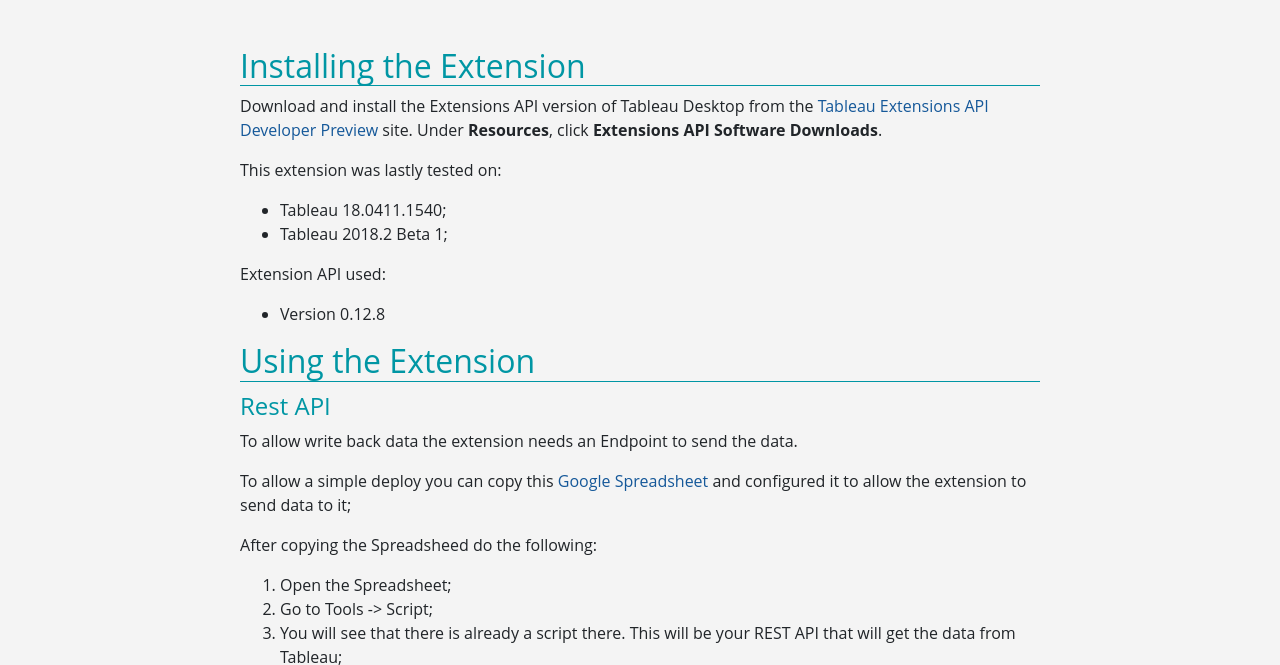
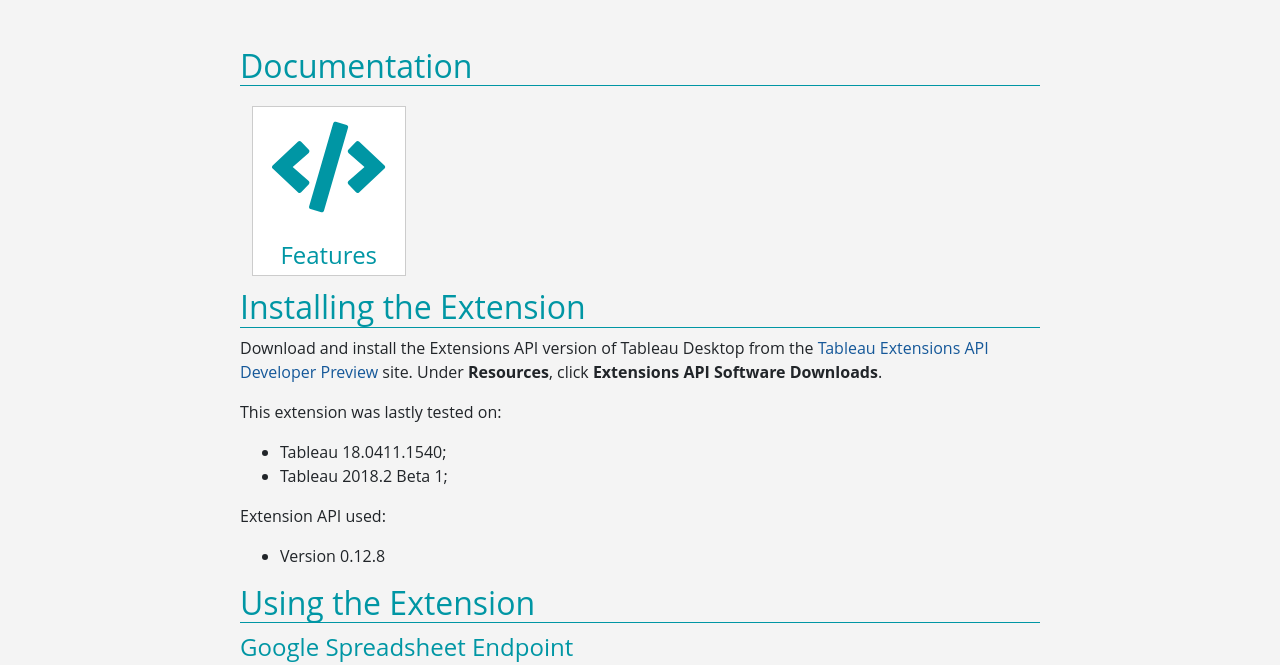
Before and after one commit to xpandit/tableau_write-back_extension, a plain HTML site: page index.html in a window 1280 px wide. Shown: the part 177-842 px from the top of the page. Drawn offline with nearby package versions, Linux system fonts and the light colour scheme.

Commit message:
Added link to documentation page

```diff
--- a/css/docs.css
+++ b/css/docs.css
@@ -128,7 +128,6 @@
 
 .cc h3 {
     margin-top: 10px;
-    color: #0096a4;
     font-size: 1.5rem;
 }
 
@@ -165,6 +164,7 @@
     position: fixed;
     top: 0;
     width: 100%;
+    z-index: 1;
 }
 
 .sticky + .content {
@@ -206,3 +206,24 @@
     background-color: #0096a4;
     color: white;
 }
+
+.thumbnail {
+    background-color: #fff;
+    color: #0096a4;
+    border: 1px solid #ccc;
+    margin: 12px;
+    height: 170px;
+    text-decoration: none;
+}
+
+.img-thumbnail{
+    height: 100px !important;
+    margin: 10px;
+    width: 80%;
+    border: none;
+}
+
+.tc {
+    width: 100%;
+    text-align: center;
+}
--- a/index.html
+++ b/index.html
@@ -6,6 +6,7 @@
     <link rel="stylesheet" href="https://maxcdn.bootstrapcdn.com/bootstrap/4.0.0/css/bootstrap.min.css" integrity="sha384-Gn5384xqQ1aoWXA+058RXPxPg6fy4IWvTNh0E263XmFcJlSAwiGgFAW/dAiS6JXm" crossorigin="anonymous">
     <link rel="stylesheet" href="./css/xpand.css">
     <link rel="stylesheet" href="./css/docs.css">
+    <script src="https://use.fontawesome.com/releases/v5.0.6/js/all.js"></script>
     <style>
         img {
             height: 120px;
@@ -47,6 +48,21 @@
 
     <div class="content">
         <div class="cc">
+            <div class="documentation">
+                <h2>Documentation</h2>
+                <div class="row">
+                    <div class="col-md-3">
+                        <a href="./docs/features.html" target="_blank">
+                            <div class="thumbnail">
+                                <div class="tc">
+                                    <i class="fas fa-code img-thumbnail" style="width: 80%"></i>
+                                    <h3>Features</h3>
+                                </div>
+                            </div>
+                        </a>
+                    </div>
+                </div>
+            </div>
             <h2>Installing the Extension</h2>
 
             <p>Download and install the Extensions API version of Tableau Desktop from the <a href="https://prerelease.tableau.com">Tableau Extensions API Developer Preview</a> site. Under <strong>Resources</strong>, click <strong>Extensions API Software Downloads</strong>.</p>
@@ -63,7 +79,7 @@
             </ul>
             <div id="setup">
                 <h2>Using the Extension</h2>
-                <h3>Rest API</h3>
+                <h3>Google Spreadsheet Endpoint</h3>
 
                 <p>To allow write back data the extension needs an Endpoint to send the data.</p>
                 <p>To allow a simple deploy you can copy this <a href="https://docs.google.com/spreadsheets/d/1aiEek4tIkT4bH4BIQyCwkW9DzSJO7cgj-VyLV_AG1ek/copy">Google Spreadsheet</a> and configured it to allow the extension to send data to it;</p>
```
